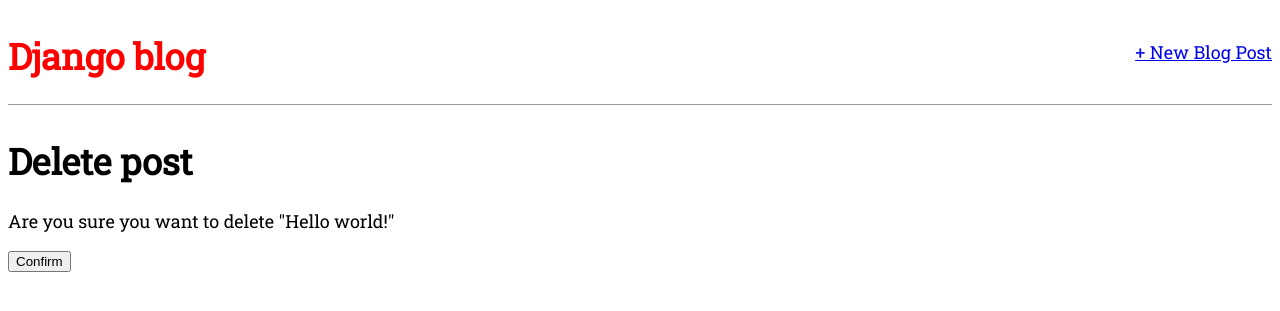
After one commit to krtech-it/fourth_project, a Django app: page /post/1/delete/ in a window 1280 px wide. The commit adds this page. Shown: the top 311 px of the page. Run offline with Django 4.2, Linux system fonts and the light colour scheme; data comes from the database, SQL or seed files in the repository; both versions use the stored data as it was after the commit.

Commit message:
'update-delete'

```diff
--- a/blog/models.py
+++ b/blog/models.py
@@ -1,4 +1,5 @@
 from django.db import models
+from django.urls import reverse
 
 class Post(models.Model):
     title = models.CharField(max_length=200)
@@ -7,4 +8,7 @@ class Post(models.Model):
 
     def __str__(self):
         return self.title
+
+    def get_absolute_url(self):
+        return reverse('post_detail', args=[str(self.id)])
 # Create your models here.
--- a/blog/urls.py
+++ b/blog/urls.py
@@ -5,4 +5,7 @@ from . import views
 urlpatterns = [
     path('', views.BlogListView.as_view(), name='home'),
     path('post/<int:pk>/', views.BlogDetailView.as_view(), name="post_detail"),
+    path('post/new/', views.BlogCreateView.as_view(), name='post_new'),
+    path('post/<int:pk>/edit/', views.BlogUpdateView.as_view(), name='post_edit'),
+    path('post/<int:pk>/delete/', views.BlogDeleteView.as_view(), name='post_delete')
 ]
--- a/blog/views.py
+++ b/blog/views.py
@@ -1,4 +1,7 @@
 from django.views.generic import ListView, DetailView
+from django.views.generic.edit import CreateView, UpdateView, DeleteView
+
+from django.urls import reverse_lazy
 
 from .models import Post
 
@@ -12,4 +15,18 @@ class BlogDetailView(DetailView):
     template_name = 'post_detail.html'
     context_object_name = 'post'
 
+class BlogCreateView(CreateView):
+    model = Post
+    template_name = 'post_new.html'
+    fields = '__all__'
+
+class BlogUpdateView(UpdateView):
+    model = Post
+    fields = ["title", 'body']
+    template_name = 'post_edit.html'
+
+class BlogDeleteView(DeleteView):
+    model = Post
+    template_name = 'post_delete.html'
+    success_url = reverse_lazy('home')
 # Create your views here.
--- a/templates/base.html
+++ b/templates/base.html
@@ -10,10 +10,16 @@
         <link href="https://fonts.googleapis.com/css2?family=Roboto+Slab&display=swap" rel="stylesheet">
 </head>
 <body>
-    <header>
-        <h1><a href="/">Django blog</a></h1>
-    </header>
     <div class="container">
+        <header>
+            <div class="nav-left">
+                <h1><a href="/">Django blog</a></h1>
+            </div>
+            <div class="nav-right">
+                <a href="{% url 'post_new' %}">+ New Blog Post</a>
+            </div>
+        </header>
+
         {% block content %}
         {% endblock content %}
     </div>
--- /dev/null
+++ b/templates/post_delete.html
@@ -0,0 +1,10 @@
+{% extends 'base.html' %}
+
+{% block content %}
+    <h1>Delete post</h1>
+    <form action="" method="post">
+        {% csrf_token %}
+        <p>Are you sure you want to delete "{{ post.title }}"</p>
+        <input type="submit" value="Confirm" />
+    </form>
+{% endblock content %}
--- a/templates/post_detail.html
+++ b/templates/post_detail.html
@@ -5,4 +5,7 @@
         <h2>{{ post.title }}</h2>
         <p>{{ post.body }}</p>
     </div>
+
+    <p><a href="{% url 'post_edit' post.pk %}">+ Edit Blog Post</a></p>
+    <p><a href="{% url 'post_delete' post.pk %}">+ Delete Blog Post</a></p>
 {% endblock content %}
```
Also changed, not shown: templates/post_edit.html (added, +10 -0 lines), templates/post_new.html (added, +10 -0 lines), db.sqlite3.
